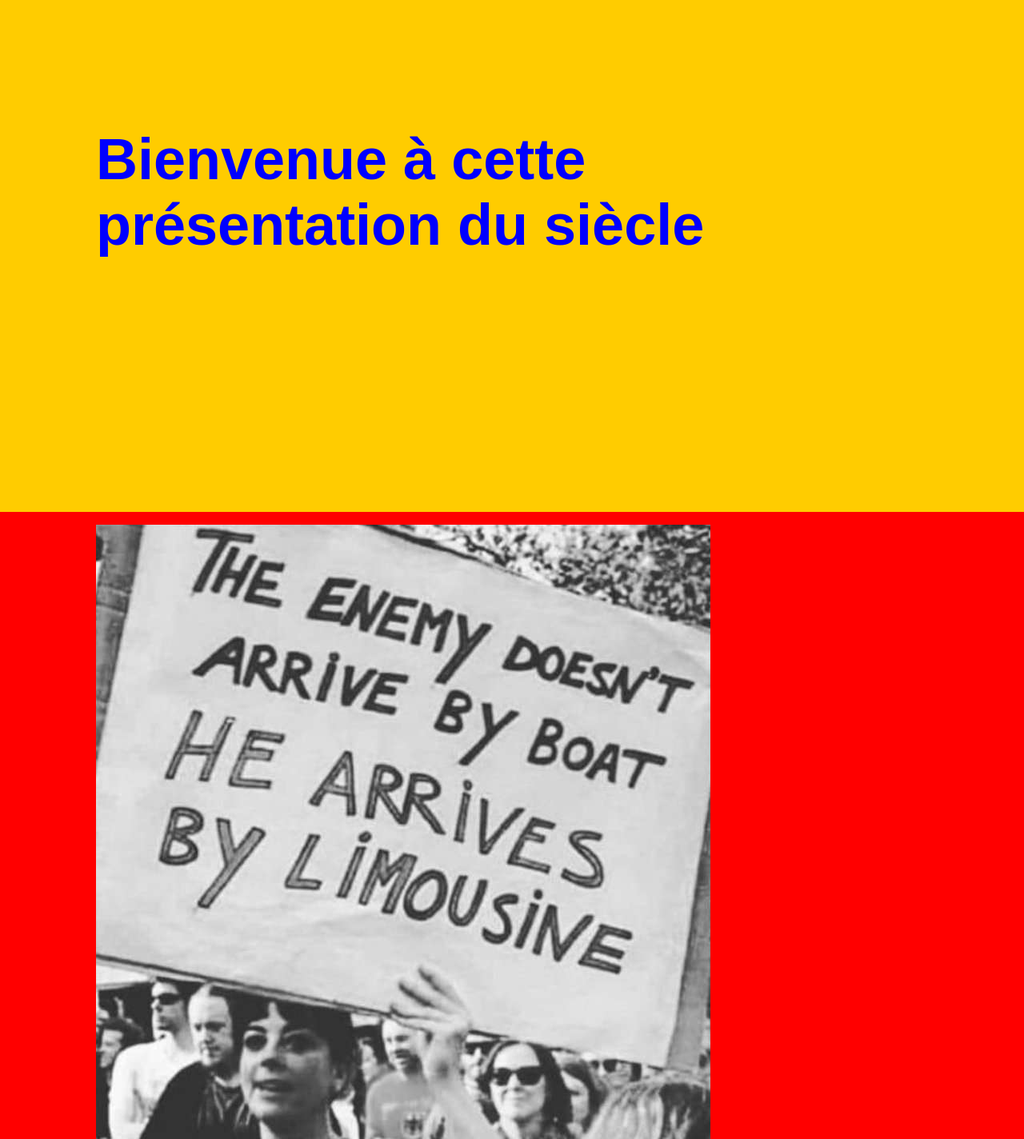
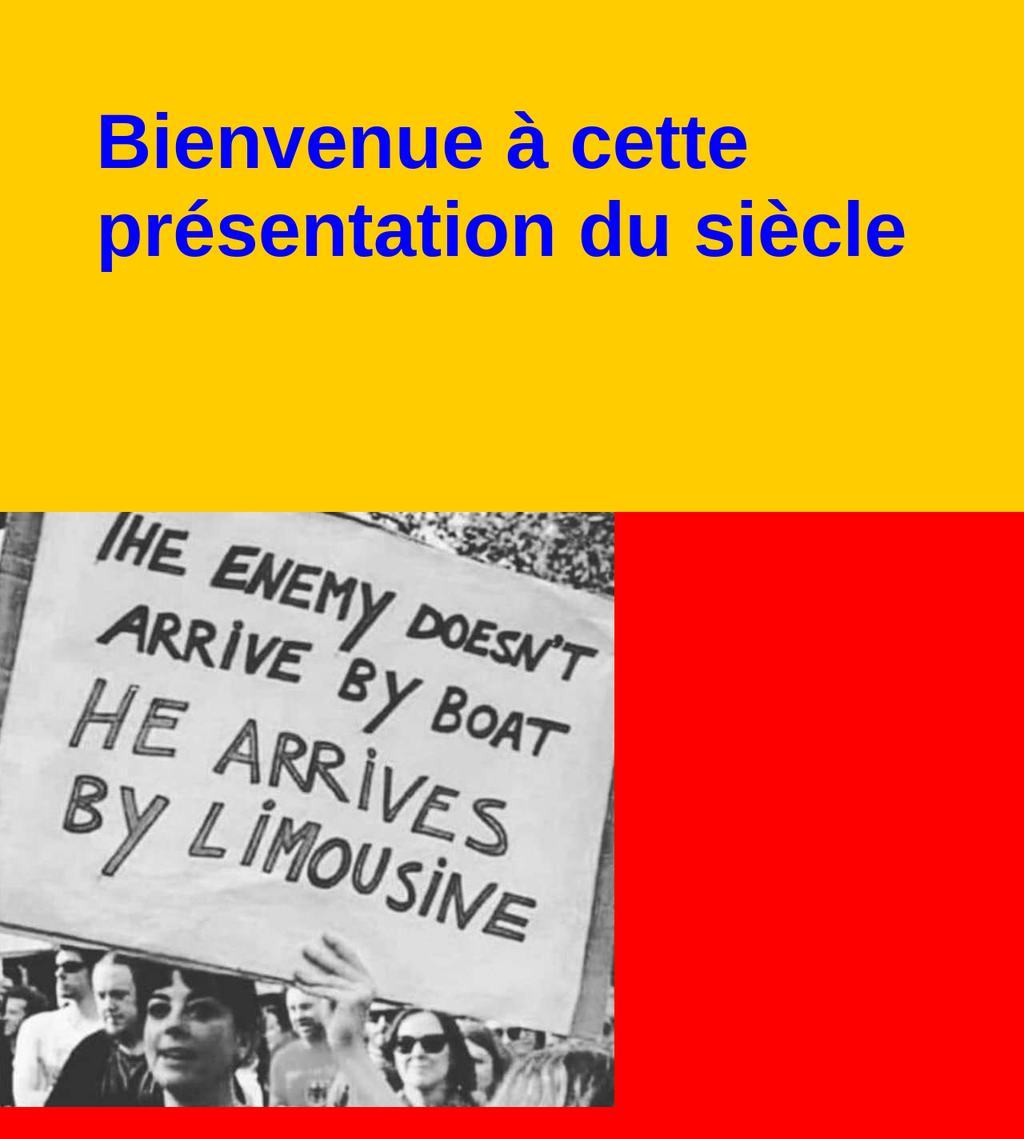
Before and after one commit to patjennings/Presentator, a plain HTML site: page index.html in a window 1280 px wide. Shown: the part 160-1584 px from the top of the page at 80% size. Drawn offline with Linux system fonts and the light colour scheme.

Commit message:
Modification mineure de style

```diff
--- a/includes/style.css
+++ b/includes/style.css
@@ -41,6 +41,7 @@ section p{
 }
 section > div{
     margin: auto 15vh;
+    transform: translateY(-5vh)
 }
 p > img{
     margin: -15vh; /* L'inverse de ce qu'on a mise dans section > div, au dessus */
--- a/index.html
+++ b/index.html
@@ -1,5 +1,5 @@
 <html><head>
-<title>La présentation</title>
+<title>exemple de présentation</title>
 <meta charset="utf-8" />
 <style type="text/css" media="screen">html, body{
     margin: 0;
@@ -9,25 +9,34 @@
 section{
     width: 100%;
     min-height: 100vh;
+    height: 100vh;
     display: flex;
     flex-direction: column;
+    overflow: hidden;
 }
 h1{
-     font-size: 72px;
+    font-size: 96px;
+    margin-bottom: 1rem;
 }
 h2{
-     font-size: 56px;
+    font-size: 72px;
+    margin-bottom: 1rem;
 }
 h3{
-     font-size: 40px;
+    font-size: 56px;
+    margin-bottom: 1rem;
 }
 p{
-     font-size: 24px;
+    font-size: 36px;
+    line-height: 1.7;
+}
+a{
+    color: inherit;
 }
 section h1,
 section h2,
 section h3{
-     margin: 0;
+    /* margin: 0; */
 }
 
 section p{
@@ -35,6 +44,10 @@
 }
 section > div{
     margin: auto 15vh;
+    transform: translateY(-5vh)
+}
+p > img{
+    margin: -15vh; /* L'inverse de ce qu'on a mise dans section > div, au dessus */
 }
 </style>
 </head><body><section id="p-1" style="background-color:#FFCC00; color: #0000FF;"><div><h1>Bienvenue à cette présentation du siècle</h1>
```
Also changed, not shown: 1 other file. Lines whose indentation alone changed are shown as unchanged.
